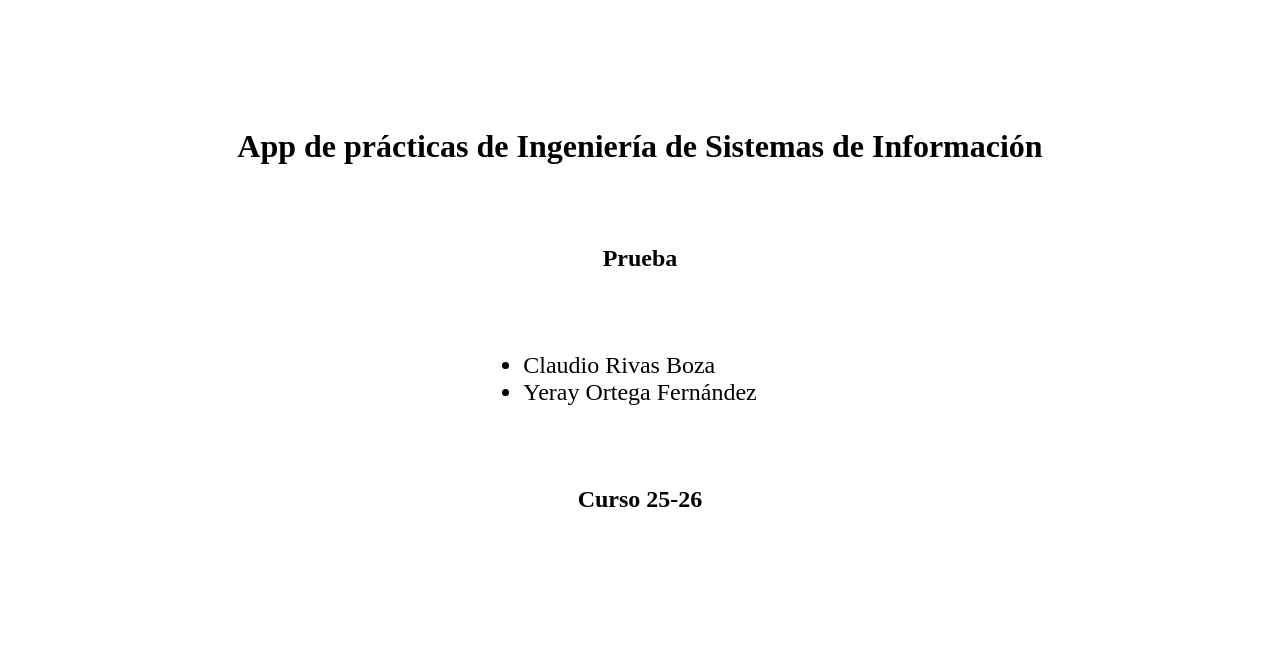
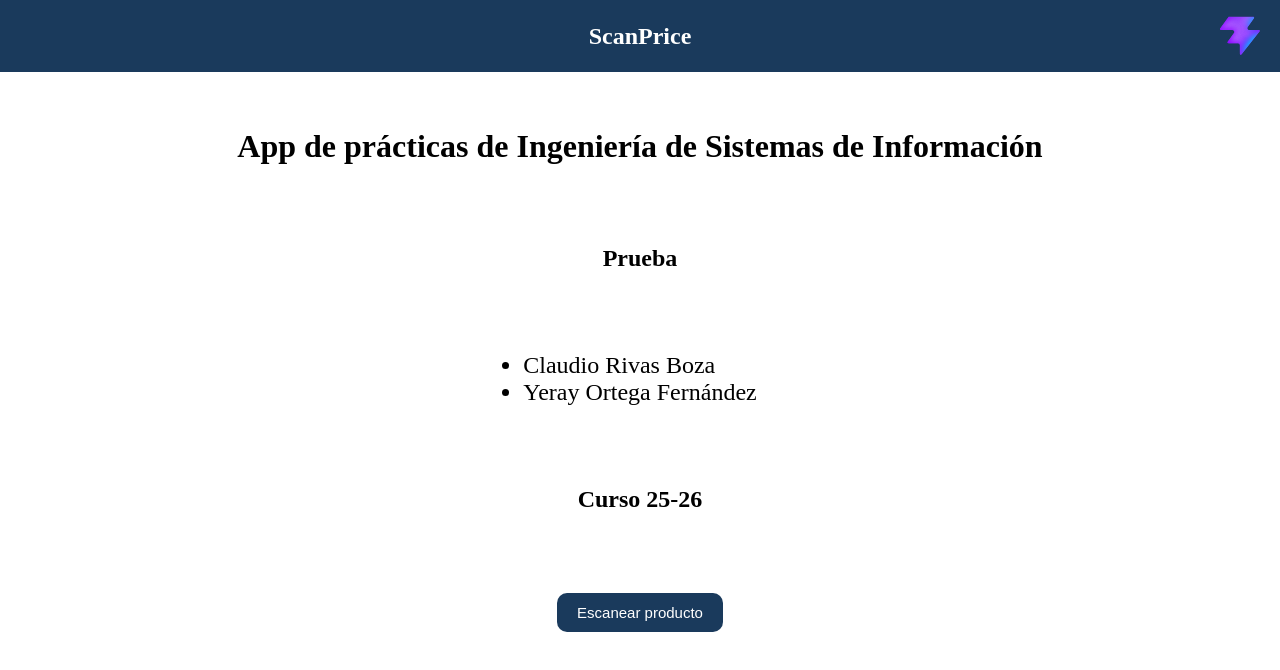
Before and after one commit to ClaudioDevv/ScanPrice, a React (Vite) app in the folder packages/frontend/: page / in a window 1280 px wide. Shown: the top 670 px of the page. Built offline with nearby package versions, Linux system fonts and the light colour scheme.

Commit message:
feat: add Header and Button components

```diff
--- a/packages/frontend/src/App.css
+++ b/packages/frontend/src/App.css
@@ -25,3 +25,9 @@
 .student {
   font-size: x-large;
 }
+
+* {
+  margin: 0;
+  padding: 0;
+  box-sizing: border-box;
+}
--- a/packages/frontend/src/App.tsx
+++ b/packages/frontend/src/App.tsx
@@ -1,8 +1,12 @@
 import './App.css'
+import Button from './components/button'
+import Header from './components/Header'
 
 function App() {
 
   return (
+    <>
+      <Header />
       <section className='main'>
           <h1>App de prácticas de Ingeniería de Sistemas de Información</h1>
           <h2>Prueba</h2>
@@ -11,7 +15,10 @@ function App() {
             <li className='student'>Yeray Ortega Fernández</li>
           </ul>
           <h2>Curso 25-26</h2>
+          <Button text="Escanear producto" />
+
       </section>
+    </>
 
   )
 }
--- /dev/null
+++ b/packages/frontend/src/components/Header.tsx
@@ -0,0 +1,34 @@
+export default function Header() {
+  return (
+    <header style={{
+      backgroundColor: '#1a3a5c',
+      padding: '16px 20px',
+      display: 'flex',
+      alignItems: 'center',
+      justifyContent: 'space-between',
+      position: 'fixed',
+      top: 0,
+      left: 0,
+      right: 0,
+      zIndex: 100,
+    }}>
+      <div style={{ width: '40px' }} />
+      <h1 style={{
+        color: 'white',
+        margin: 0,
+        fontSize: '24px',
+        fontWeight: 600,
+      }}>
+        ScanPrice
+      </h1>
+      <img
+        src="/favicon.svg"
+        alt="logo"
+        style={{
+          height: '40px',
+          width: '40px',
+        }}
+      />
+    </header>
+  )
+}
--- /dev/null
+++ b/packages/frontend/src/components/button.tsx
@@ -0,0 +1,20 @@
+interface ButtonProps {
+  text: string
+  onClick?: () => void
+}
+
+export default function Button({ text, onClick }: ButtonProps) {
+  return (
+    <button onClick={onClick} style={{
+      backgroundColor: '#1a3a5c',
+      color: 'white',
+      padding: '11px 20px',
+      border: 'none',
+      borderRadius: '10px',
+      fontSize: '15px',
+      cursor: 'pointer',
+    }}>
+      {text}
+    </button>
+  )
+}
```
Lines whose indentation alone changed are shown as unchanged.
